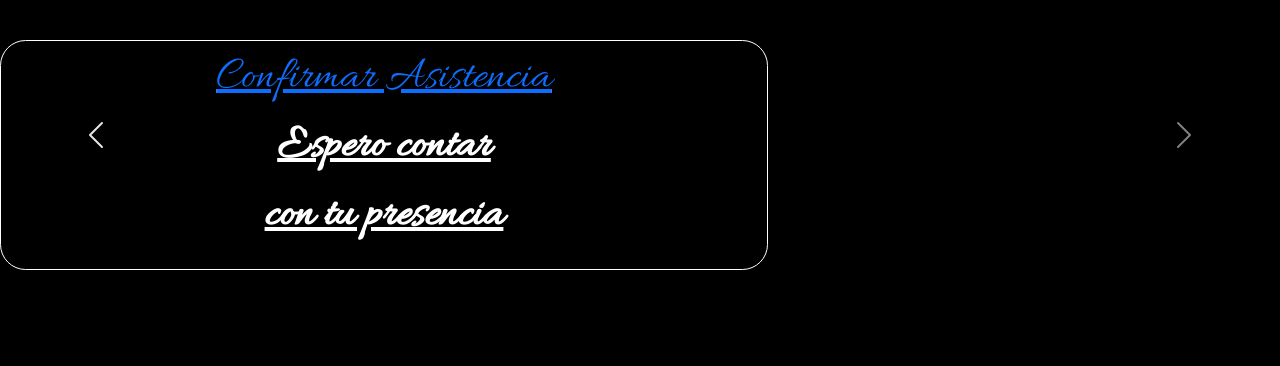
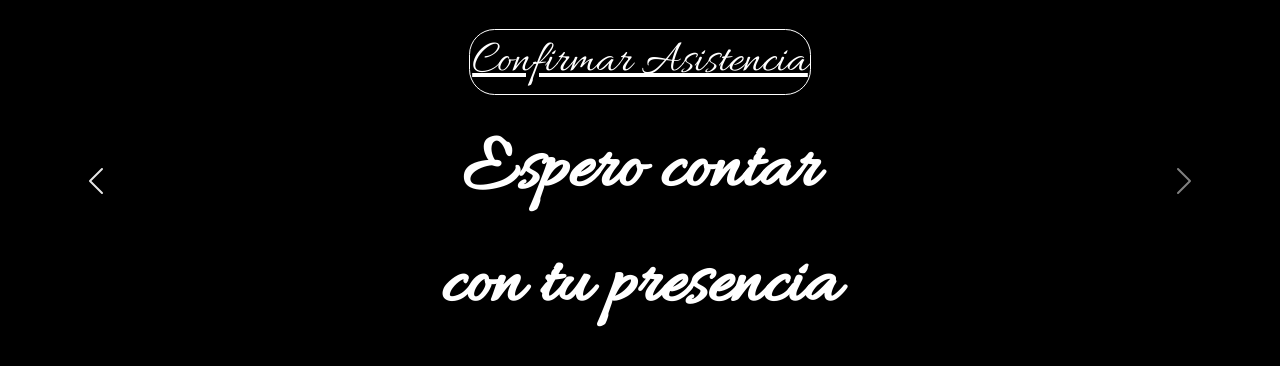
Before and after one commit to catiznado/Invitation2, a plain HTML site: page index.html in a window 1280 px wide. Drawn offline with nearby package versions, Linux system fonts and the light colour scheme.

Commit message:
Edit Butotn

```diff
--- a/index.html
+++ b/index.html
@@ -83,8 +83,8 @@
          <div class="carousel-item active">
           <div class="container-fluid text-center">
             <div class="row align-items-center" >
-              <div id="button">
-                <a href="https://wa.me/5492914607665?text=Hola%20quiero%20confirmar%20mi%20asistencia." target="_blank" class="btn-whatsapp"> Confirmar Asistencia</a>
+              <div >
+                <a href="https://wa.me/5492914607665?text=Hola%20quiero%20confirmar%20mi%20asistencia." target="_blank" id="button"> Confirmar Asistencia</a>
                 <p>Espero contar<br>con tu presencia</p>
               </div>
             </div>
```
